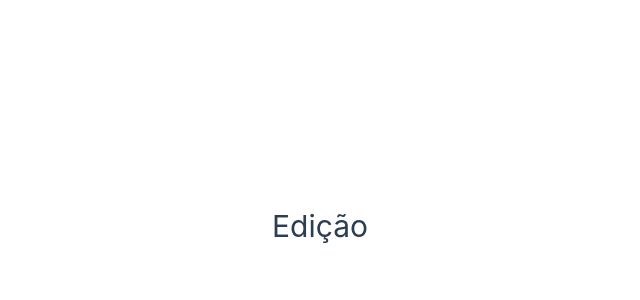
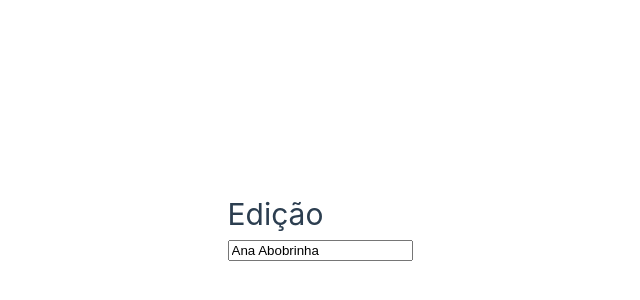
Before and after one commit to nnnnadia/frontend-project, a Vue app: page /user/1 in a window 1280 px wide. Shown: the part 174-474 px from the top of the page, without its empty margins (320-960 px from the left). Built offline with nearby package versions, Linux system fonts and the light colour scheme.

Commit message:
feat: the ProfileView creates a user object to be the starting point for the ProfileForm's inputs

```diff
--- a/src/App.vue
+++ b/src/App.vue
@@ -1,13 +1,36 @@
 <script setup>
-import { ref } from 'vue'
+import { ref, reactive } from 'vue'
 import { RouterView } from 'vue-router'
 
 const searchQuery = ref('')
+
+const userList = reactive([
+  {
+    id: '1',
+    name: 'Ana Abobrinha',
+    birthDate: new Date('April 28, 1993'),
+    phone: {
+      areaCode: 27,
+      number: 993489502
+    },
+    address: 'Rua dos Abobrinhas'
+  },
+  {
+    id: '2',
+    name: 'Bruno Banana',
+    birthDate: new Date('August 6, 1985'),
+    phone: {
+      areaCode: 27,
+      number: 999473948
+    },
+    address: 'Rua dos Bananas - Bananeiras, ES'
+  }
+])
 </script>
 
 <template>
   <div class="center">
-    <RouterView v-model:searchQuery="searchQuery" />
+    <RouterView v-model:searchQuery="searchQuery" :users="userList" />
   </div>
 </template>
 
--- a/src/components/ProfileForm.vue
+++ b/src/components/ProfileForm.vue
@@ -1,17 +1,27 @@
 <script setup>
-import { computed } from 'vue'
+import { computed, reactive } from 'vue'
 const props = defineProps({
   isNewUser: {
     type: Boolean,
     default: true
+  },
+  searchQuery: {
+    type: String,
+    default: ''
+  },
+  user: {
+    type: Object
   }
 })
 
 const formTitle = computed(() => (props.isNewUser ? 'Cadastro' : 'Edição'))
+
+const userInput = reactive({ ...props.user })
 </script>
 
 <template>
   <form>
     <h1>{{ formTitle }}</h1>
+    <input v-model="userInput.name" />
   </form>
 </template>
--- a/src/components/UserList.vue
+++ b/src/components/UserList.vue
@@ -1,29 +1,9 @@
 <script setup>
-import { reactive } from 'vue'
 import { UserRow } from '@/components'
 
-const userList = reactive([
-  {
-    id: '1',
-    name: 'Ana Abobrinha',
-    birthDate: new Date('April 28, 1993'),
-    phone: {
-      areaCode: 27,
-      number: 993489502
-    },
-    address: 'Rua dos Abobrinhas'
-  },
-  {
-    id: '2',
-    name: 'Bruno Banana',
-    birthDate: new Date('August 6, 1985'),
-    phone: {
-      areaCode: 27,
-      number: 999473948
-    },
-    address: 'Rua dos Bananas - Bananeiras, ES'
-  }
-])
+const props = defineProps({
+  users: Array
+})
 </script>
 <template>
   <h2>Usuários</h2>
@@ -36,7 +16,7 @@ const userList = reactive([
       </tr>
     </thead>
     <tbody>
-      <UserRow v-for="user in userList" :key="user.id" :user="user" />
+      <UserRow v-for="user in props.users" :key="user.id" :user="user" />
     </tbody>
   </table>
 </template>
--- a/src/views/ListView.vue
+++ b/src/views/ListView.vue
@@ -3,11 +3,15 @@ import UserList from '../components/UserList.vue'
 import SearchBar from '@/components/SearchBar.vue'
 
 const searchQuery = defineModel('searchQuery')
+
+const props = defineProps({
+  users: Array
+})
 </script>
 
 <template>
   <main>
     <SearchBar v-model:search-query="searchQuery" />
-    <UserList />
+    <UserList :users="props.users" />
   </main>
 </template>
--- a/src/views/ProfileView.vue
+++ b/src/views/ProfileView.vue
@@ -5,21 +5,32 @@ import { ProfileForm } from '@/components'
 
 const route = useRoute()
 
-const isNewUser = computed(() => !route.params.id)
+const searchQuery = defineModel('searchQuery')
+
+const props = defineProps({
+  users: Array
+})
+
+const userId = computed(() => (route.params.id ? route.params.id : false))
+const isNewUser = computed(() => !userId.value)
+const user = computed(() =>
+  isNewUser.value
+    ? {
+        id: null,
+        name: searchQuery.value,
+        birthDate: null,
+        phone: {
+          areaCode: null,
+          number: null
+        },
+        address: ''
+      }
+    : props.users.find((user) => user.id == userId.value)
+)
 </script>
 
 <template>
   <div class="about">
-    <ProfileForm :is-new-user="isNewUser" />
+    <ProfileForm :is-new-user="isNewUser" :search-query="searchQuery" :user="user" />
   </div>
 </template>
-
-<style>
-@media (min-width: 1024px) {
-  .about {
-    min-height: 100vh;
-    display: flex;
-    align-items: center;
-  }
-}
-</style>
```
